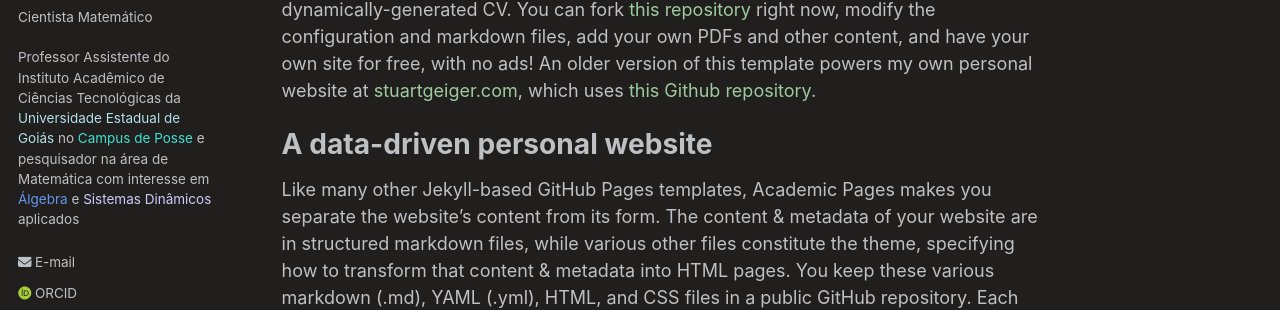
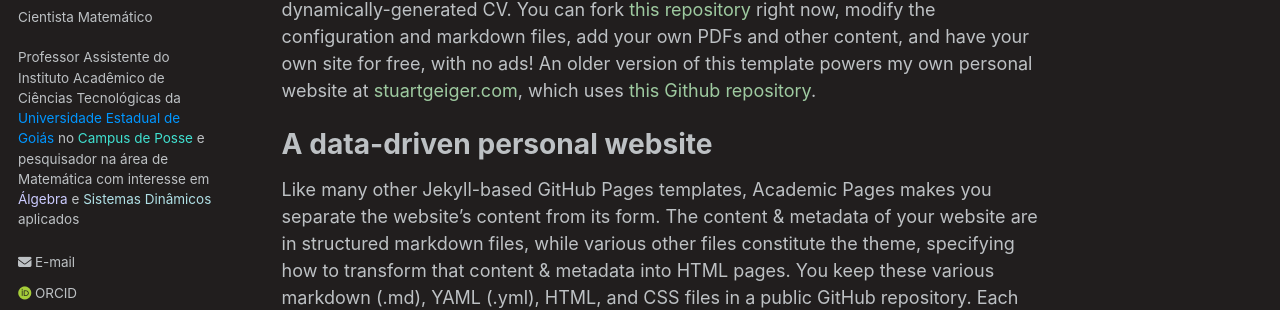
Before and after one commit to antmelo/antmelo.github.io, a Jekyll site: the page built from _pages/about.md, in a window 1280 px wide. Shown: the part 342-652 px from the top of the page. Built offline with Jekyll 4.4.1, drawn with Linux system fonts in a browser that asks for light colours; some web fonts are replaced.

Commit message:
Update _config.yml

```diff
--- a/_config.yml
+++ b/_config.yml
@@ -26,7 +26,7 @@ author:
   avatar           : "pencil_sketch_1460325811596.jpg"
   name             : "Prof. Me. Antonio Melo"
   pronouns         : # example: "she/her"
-  bio              : "Cientista Matemático <br> <br> Professor Assistente do Instituto Acadêmico de Ciências Tecnológicas da <a style='color: powderblue;text-decoration:none;' href='https://ueg.br'>Universidade Estadual de Goiás</a> no <a style='color: turquoise;text-decoration:none;' href='https://www.ueg.br/posse/'>Campus de Posse</a> e pesquisador na área de Matemática com interesse em <a style='color: #6495ed;text-decoration:none;' href='https://pt.wikipedia.org/wiki/%C3%81lgebra_abstrata'>Álgebra</a> e <a style='color: #ccccff;text-decoration:none;' href='https://pt.wikipedia.org/wiki/Sistema_din%C3%A2mico'>Sistemas Dinâmicos</a> aplicados"
+  bio              : "Cientista Matemático <br> <br> Professor Assistente do Instituto Acadêmico de Ciências Tecnológicas da <a style='color: #0096ff;text-decoration:none;' href='https://ueg.br'>Universidade Estadual de Goiás</a> no <a style='color: turquoise;text-decoration:none;' href='https://www.ueg.br/posse/'>Campus de Posse</a> e pesquisador na área de Matemática com interesse em <a style='color: #ccccff;text-decoration:none;' href='https://pt.wikipedia.org/wiki/%C3%81lgebra_abstrata'>Álgebra</a> e <a style='color: powderblue;text-decoration:none;' href='https://pt.wikipedia.org/wiki/Sistema_din%C3%A2mico'>Sistemas Dinâmicos</a> aplicados"
   employer         : # URL
   location         : # URL
   uri              : # URL
```
